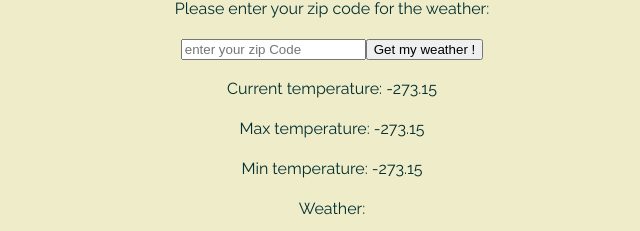
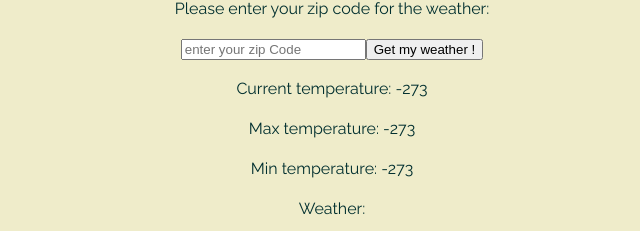
Before and after one commit to ndelforno/React-intro, a React (Create React App) app in the folder blog_post/: page /About in a window 1280 px wide. Shown: the part 141-372 px from the top of the page, without its empty margins (308-948 px from the left). Built offline with nearby package versions, Linux system fonts and the light colour scheme.

Commit message:
Rounded temperature added

```diff
--- a/blog_post/src/About.js
+++ b/blog_post/src/About.js
@@ -56,9 +56,9 @@ class About extends Component {
           onChange={(e) => this.handleChange(e)}
           value={this.state.value} />
           <button onClick={(e) => this.handleSubmit(e)}>Get my weather ! </button>
-          <p> Current temperature: {kToC(this.state.currentTemp)}</p>
-          <p> Max temperature: {kToC(this.state.highTemp)}</p>
-          <p> Min temperature: {kToC(this.state.lowTemp)}</p>
+          <p> Current temperature: {Math.round(kToC(this.state.currentTemp))}</p>
+          <p> Max temperature: {Math.round(kToC(this.state.highTemp))}</p>
+          <p> Min temperature: {Math.round(kToC(this.state.lowTemp))}</p>
           <p> Weather: {this.state.currentWeather}</p>
           <p> City: {this.state.city}</p>
       </div>
```
